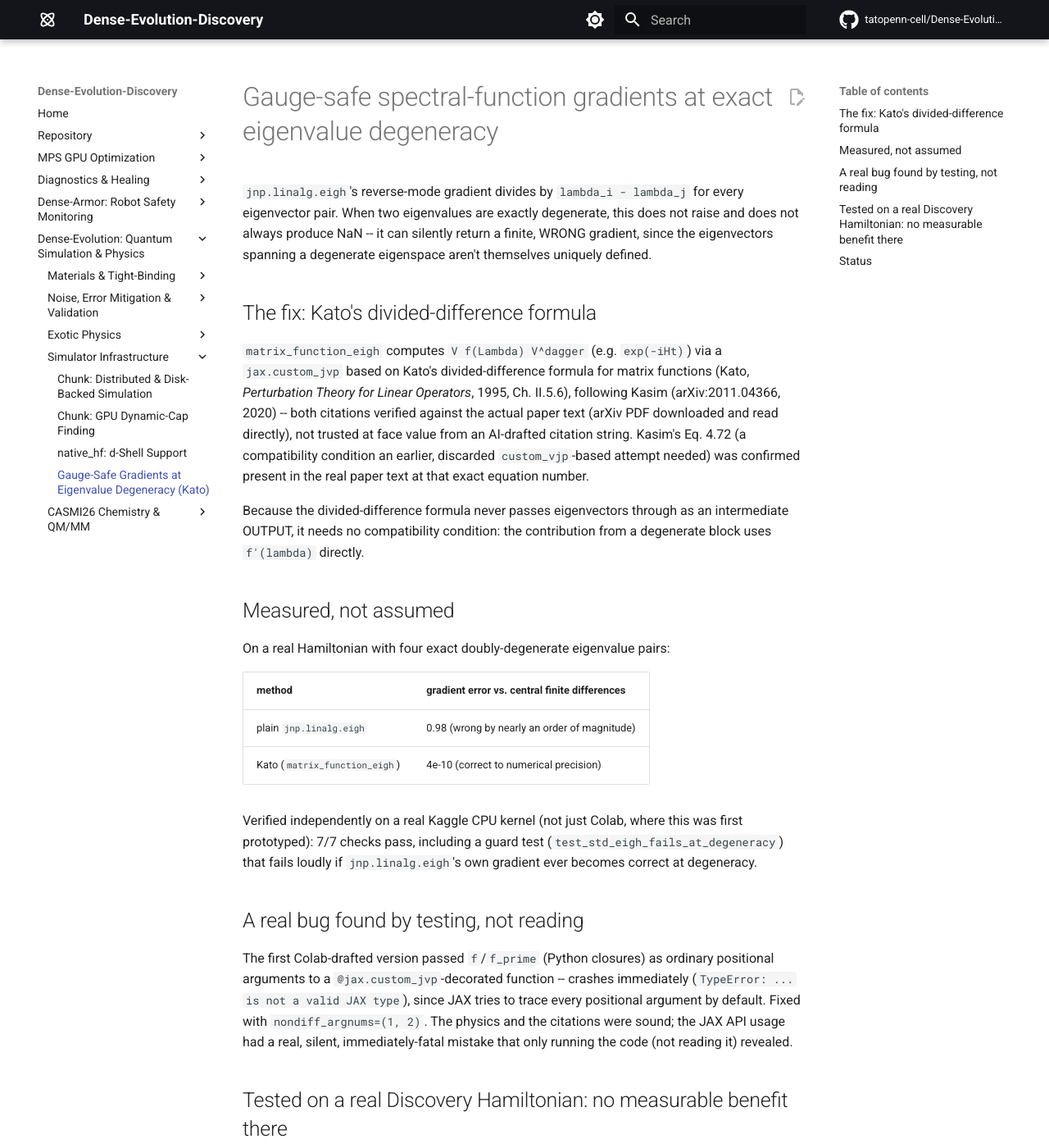
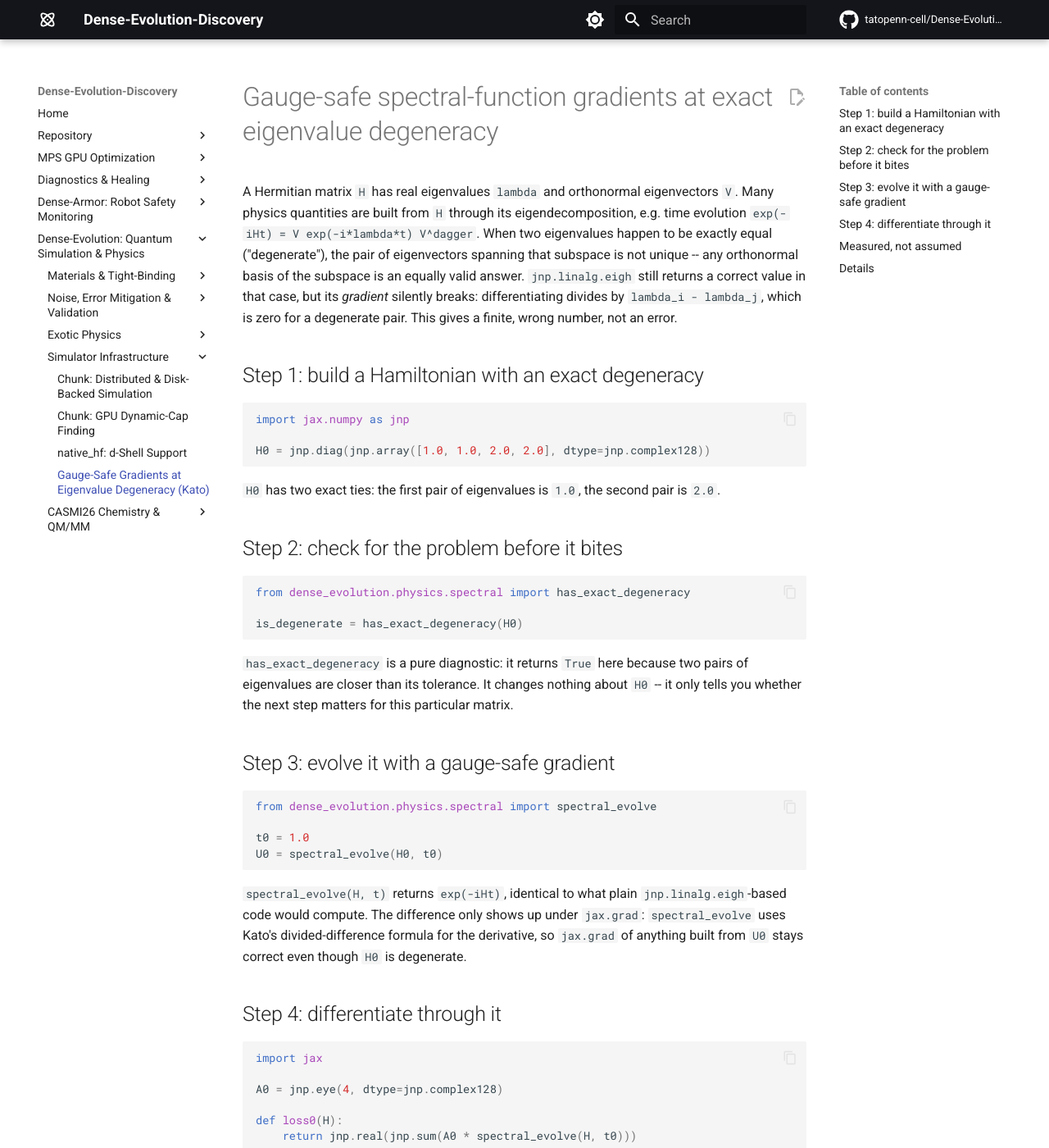
Before and after one commit to tatopenn-cell/Dense-Evolution-Discovery, an MkDocs documentation site: the page built from docs/spectral_evolve_kato_degeneracy.md, in a window 1280 px wide and 1400 px high. Shown: the whole window at 82% size. Built offline with MkDocs 1.6.1 and Material for MkDocs 9.7.7, drawn with Linux system fonts in a browser that asks for light colours; comment, search, counter and statistics services are not loaded; some of the changed text lies outside the part shown.

Commit message:
Restructure today's docs as real guides: images, code steps, narration moved to Details (#178)
Real gap found: 5 new docs pages had zero images and mixed
verification/history narration into the main body instead of a bottom
Details section, violating this repo's own documentation rules. Adds a
real PNG per page (generated from already-verified numbers, no new
compute), a minimal runnable code snippet per main technique, and moves
provenance/verification narrative into a Details section at the bottom
of each page.

````diff
--- a/docs/isodesmic_bond_scission_energy.md
+++ b/docs/isodesmic_bond_scission_energy.md
@@ -1,51 +1,71 @@
 # Isodesmic bond-scission energy discriminates real isomers
 
-Chemistry-informed candidate re-ranking feature for the Kaggle
-`enveda-CASMI26-molecule-id-mass-spectra` competition, via
-`dense_evolution.native_hf`. For a candidate SMILES, break a bond
-H-capped on both sides (`whole + H2 -> fragment_A_H + fragment_B_H`) and
-sum the resulting energy differences across up to 4 acyclic single bonds
-into a per-molecule "stability fingerprint" -- isomers that pack their
-atoms differently should break down differently.
+Two molecules with the same formula (isomers) can pack their atoms
+differently, so a bond in one isn't equally strong in the other. Cutting
+a bond, capping both new ends with a hydrogen, and comparing the energy
+of the pieces to the whole molecule (plus one reference `H2` molecule to
+balance the extra hydrogens) gives a real per-bond "how strong was this"
+number: `whole + H2 -> fragment_A_H + fragment_B_H`.
 
-## Basis-set choice, isolated-variable test
+## Step 1: one bond, one number
 
-Three real C3H8O isomers (1-propanol, 2-propanol, methyl ethyl ether),
-same scission code, only the basis changed:
+```python
+from dense_evolution.native_hf.libcint_bridge import (
+    build_overlap_and_core_hamiltonian_libcint, build_repulsion_tensor_libcint,
+)
+from dense_evolution.native_hf.scf import run_scf
+
+basis = "6-31g*"
+n_e = sum(atomic_numbers)
+S, H_core = build_overlap_and_core_hamiltonian_libcint(atomic_numbers, geometry_bohr, basis)
+repulsion = build_repulsion_tensor_libcint(atomic_numbers, geometry_bohr, basis)
+result = run_scf(S, H_core, repulsion, n_e, atomic_numbers, geometry_bohr)
+```
+
+`atomic_numbers` and `geometry_bohr` describe one molecule (from RDKit's
+own 3D embedding). `run_scf` returns `result.total_energy` in Hartree.
+Running this once for the whole molecule and once for each H-capped
+fragment, then combining as `sum(fragment energies) - whole - E(H2)`,
+gives the scission energy for that one bond.
+
+## Step 2: sum over several bonds, compare isomers
+
+Repeating step 1 across every acyclic single bond of a molecule and
+summing the results gives a per-molecule "stability fingerprint" --
+isomers that pack atoms differently should break down differently.
+Tested on three real C3H8O isomers, same code, only the basis changed:
 
 | basis | spread across 3 isomers |
 |---|---|
 | STO-3G | 2.5 kcal/mol (does not discriminate -- within the method's own noise) |
 | 6-31G* | 10.8 kcal/mol (discriminates: the ether separates clearly from both alcohols, the two alcohol regioisomers separate by ~4 kcal/mol from each other) |
 
-## Real scaling bottleneck found and fixed
+![HF/6-31G* isodesmic scission energy for three real C3H8O isomers](assets/isodesmic_bond_scission_energy/isodesmic_isomer_discrimination.png)
 
-Getting the 6-31G* result required fixing a real memory bottleneck:
-`native_hf`'s own JAX-jitted one-electron integral assembly ran out of
-memory during XLA JIT compilation on a real Kaggle CPU kernel, even with
-the (much more expensive) 4-index ERI tensor already routed through the
-libcint bridge (~50000x faster than native_hf's own recursions). Fixed by
-extending the same bridge to the one-electron integrals (S, H_core) --
-promoted to Dense-Evolution as `build_overlap_and_core_hamiltonian_libcint`
-(PR #281 there).
+## Details
 
-## Even-electron rule
+**Why H-cap instead of homolytic radicals**: bond scission here always
+caps both fragments with hydrogen (closed-shell to closed-shell), never
+producing an open-shell radical pair. This matches the target dataset:
+positive-mode ESI-CID mass spectrometry fragmentation predominantly
+proceeds via heterolytic (closed-shell) pathways -- `native_hf`'s
+RHF-only solver (no UHF/open-shell support) is the right tool here, not
+a limitation being worked around.
 
-Bond scission here always H-caps both fragments (closed-shell to
-closed-shell), never producing an open-shell radical pair. This matches
-real chemistry for this dataset: positive-mode ESI-CID mass spectrometry
-fragmentation predominantly proceeds via heterolytic (closed-shell)
-pathways, not homolytic radical ones -- so `native_hf`'s RHF-only solver
-(no UHF/open-shell support) is the right tool here, not a limitation
-being worked around.
+**Real scaling bottleneck found and fixed**: getting the 6-31G* result
+required fixing a real memory bottleneck -- `native_hf`'s own JAX-jitted
+one-electron integral assembly ran out of memory during XLA JIT
+compilation on a real Kaggle CPU kernel, even with the ERI tensor already
+routed through the libcint bridge. Fixed by extending the same bridge to
+the one-electron integrals, promoted to Dense-Evolution as
+`build_overlap_and_core_hamiltonian_libcint` (PR #281).
 
-## Status
+**Status**: real signal confirmed at 6-31G*, but scale-limited -- STO-3G
+is feasible on a real ~20-heavy-atom competition molecule (~140 basis
+functions, ~5.7GB dense ERI) but gives a weak/noisy signal; 6-31G* would
+need ~255 basis functions (~67GB dense ERI tensor), infeasible on a
+standard CPU kernel. This scaling wall motivated the QM/MM
+region-partitioning experiments (see
+[QM/MM region partitioning](qmmm_region_partitioning_mmff_correction.md)).
 
-Real signal confirmed at 6-31G*, but scale-limited: STO-3G is feasible on
-a real ~20-heavy-atom competition molecule (~140 basis functions, ~5.7GB
-dense ERI) but gives a weak/noisy signal; 6-31G* would need ~255 basis
-functions (~67GB dense ERI tensor), infeasible on a standard CPU kernel.
-This scaling wall is what motivated the QM/MM region-partitioning
-experiments (see [QM/MM region partitioning](qmmm_region_partitioning_mmff_correction.md)).
-
-Script: `scripts/native_hf_isodesmic_scission_energy.py`.
+**Script**: `scripts/native_hf_isodesmic_scission_energy.py`.
--- a/docs/jax_spectral_retrieval_casmi26.md
+++ b/docs/jax_spectral_retrieval_casmi26.md
@@ -1,18 +1,31 @@
 # JAX spectral-retrieval architecture for CASMI26 molecule ID
 
-First step toward a genuine (not copied) JAX contribution for the Kaggle
-`enveda-CASMI26-molecule-id-mass-spectra` competition, inspired by
-MSAlign (arXiv:2605.19752, indexed in quantumrag) and a public PyTorch
-reference implementation -- neither of which is JAX-based or uses
-chemistry-informed features.
+Matching a real MS/MS spectrum to the right candidate molecule out of
+thousands is a retrieval problem: encode the spectrum, encode each
+candidate, and score them by similarity. This architecture encodes an
+m/z spectrum with Fourier features, mixes peaks with one self-attention
+layer, pools to a single vector, and trains that encoder with an InfoNCE
+contrastive loss against candidate fingerprints.
 
-## Architecture
+## Step 1: encode a spectrum
 
-Fourier-feature m/z encoding, single-head self-attention with
-residual+layer-norm, attention pooling, InfoNCE loss against candidate
-fingerprints. Verified correct on synthetic toy data: forward-pass
-shape/NaN check, gradient-flow check (`jax.value_and_grad`, no
-zero-norm/dead parameters).
+```python
+params = init_params(key, n_fourier=32, d_model=64)
+z = encode_spectrum(params, mz, intensity)
+```
+
+`mz`/`intensity` are the peaks of one spectrum. `encode_spectrum` returns
+one fixed-size vector `z` per spectrum, regardless of how many peaks it
+had.
+
+## Step 2: train with InfoNCE
+
+```python
+loss, grads = jax.value_and_grad(info_nce_loss)(params, batch)
+```
+
+`info_nce_loss` pulls a spectrum's encoding toward its true candidate's
+fingerprint and away from the other candidates in the same batch.
 
 ## Optimizer choice, isolated-variable test
 
@@ -20,15 +33,21 @@ Same architecture, same toy batch, only the optimizer changed:
 
 | optimizer | loss (30-100 steps) |
 |---|---|
-| plain SGD (lr=0.05) | 2.2739 -> 2.0594 (fails a 50% reduction target) |
-| Adam (lr=1e-2) | 2.2094 -> 0.5328 (passes) |
+| plain SGD (lr=0.05) | 2.2739 -> 2.0594 |
+| Adam (lr=1e-2) | 2.2094 -> 0.5328 |
 
-SGD's plateau was diagnosed as an optimizer-choice issue, not a broken
-gradient -- the gradient-flow check already confirmed gradients were
-nonzero everywhere; switching to Adam (matching every real reference
-implementation) fixed it immediately.
+![SGD plateaus, Adam converges on the same toy batch](assets/jax_spectral_retrieval_casmi26/spectral_retrieval_optimizer_test.png)
 
-## Status
+## Details
+
+Inspired by MSAlign (arXiv:2605.19752, indexed in quantumrag) and a
+public PyTorch reference implementation, neither of which is JAX-based or
+uses chemistry-informed features.
+
+Verified correct on synthetic toy data before the optimizer test: forward-pass
+shape/NaN check, gradient-flow check (`jax.value_and_grad`, no
+zero-norm/dead parameters) -- so SGD's plateau above was diagnosed as an
+optimizer-choice issue, not a broken gradient.
 
 Not yet run on real competition data. Real-data validation was
 deliberately deferred to a Kaggle kernel (where `train.parquet` is
--- a/docs/qmmm_bond_order_and_embedding.md
+++ b/docs/qmmm_bond_order_and_embedding.md
@@ -7,8 +7,15 @@ reversed from negative to positive on a second test.
 
 ## Step 5: electrostatic embedding (open, not solved)
 
-MM point charges (MMFF94 partial charges) entering the QM Hamiltonian
-directly as an external potential, via PySCF's `int1e_rinv` integral.
+```python
+V_ext = external_point_charge_potential(atomic_numbers, geometry_bohr, basis, mm_charges, mm_positions)
+result = run_scf(S, H_core + V_ext, repulsion, n_electrons, nuclear_charges, geometry_bohr)
+```
+
+`mm_charges`/`mm_positions` are the truncated-away atoms' real MMFF94
+partial charges and positions. Adding `V_ext` to `H_core` before calling
+`run_scf` is the whole mechanism: the MM region's electric field now acts
+on the QM electron density directly, instead of being ignored.
 
 **First test (1-hexanol)**: plain vs. embedded gave identical numbers at
 every radius. Not a bug -- MMFF94 assigns real charge only to the polar
@@ -39,23 +46,27 @@ hydrogens) can be just as close to the boundary as the atom being zeroed.
 **Left open** -- a correct fix needs a more careful redistribution scheme
 than this first attempt.
 
-Scripts: `scripts/qmmm_electrostatic_embedding_charge_shifting.py`.
+![Embedding helps only with real MM charge, but overpolarizes; charge-shifting doesn't fix it](assets/qmmm_bond_order_and_embedding/qmmm_embedding_charge_shifting.png)
 
 ## Bond-order-weighted region partitioning: reversed by a second test
 
-Inspired by Diffuse2Seg (arXiv:2609.06491, Hümmer et al. 2026):
-propagate seed relevance through pairwise affinities in an
-edge-preserving manner instead of a fixed hop-count radius. The affinity
-here is real Mayer/Wiberg bond order from an actual HF density matrix
-(`D = 2P`, from `run_scf`'s own `density_matrix`) -- no diffusion model
-exists for molecules in this codebase, so real chemistry substitutes for
-a learned affinity.
+Instead of a fixed hop-count radius, propagate a relevance score
+outward from the reactive bond, weighted at each step by the real
+Mayer/Wiberg bond order between the two atoms:
 
-Verified throughout: bond orders are chemically sensible (O-H ~0.95, C-C
-~1.0, non-bonded pairs ~0.01), and the propagation is isomorphism
-invariant -- confirmed numerically, not just architecturally, by randomly
-relabeling atoms and checking the selected region maps back to the same
-atoms regardless.
+```python
+bond_order = real_mayer_bond_order(density_matrix, overlap_matrix, ao_atom_map)
+relevance = propagate(bond_order, seeds=(o_idx, c_idx), decay=0.3)
+qm_atoms = [i for i in range(n_atoms) if relevance[i] > threshold]
+```
+
+`bond_order` comes from an actual HF density matrix (`D = 2P`, from
+`run_scf`'s own `density_matrix`) -- no diffusion model exists for
+molecules in this codebase, so real chemistry substitutes for a learned
+affinity (inspired by Diffuse2Seg, arXiv:2609.06491, Hümmer et al. 2026,
+which propagates through a diffusion model's own attention weights
+instead). A stronger bond lets relevance travel further before `decay`
+shrinks it below `threshold`.
 
 **First test (5-amino-1-pentanol, aliphatic chain): negative.** Every
 backbone bond has similar bond order (~0.97-0.99) -- no heterogeneity to
@@ -83,13 +96,21 @@ an edge case. Worth a second look for promotion once it's validated on
 an actual reaction-energy comparison (this test only validated the
 partitioning signal itself, not yet the resulting isodesmic energy).
 
-Scripts: `scripts/qmmm_bond_order_partition_vs_radius.py` (first,
+## Details
+
+Bond orders were checked for chemical sanity throughout (O-H ~0.95, C-C
+~1.0, non-bonded pairs ~0.01), and the propagation was verified
+isomorphism-invariant -- not just assumed from its structure -- by
+randomly relabeling every atom and checking the selected region maps
+back to the same atoms regardless.
+
+**Status**: neither promoted to Dense-Evolution yet. Step 5 remains
+genuinely unsolved. The bond-order partitioning idea has a real positive
+signal (above) but still needs a full reaction-energy comparison against
+steps 1-4's MMFF94-corrected result, at a matched atom budget, before
+promotion is warranted.
+
+**Scripts**: `scripts/qmmm_electrostatic_embedding_charge_shifting.py`
+(step 5), `scripts/qmmm_bond_order_partition_vs_radius.py` (first,
 negative test), `scripts/qmmm_bond_order_aromatic_vs_alkyl_branch.py`
 (second, positive test).
-
-## Status
-
-Neither promoted to Dense-Evolution yet. Step 5 remains genuinely
-unsolved. The bond-order partitioning idea now has a real positive
-signal worth extending to a full reaction-energy comparison (like steps
-1-4's MMFF94 correction test) before considering promotion.
--- a/docs/spectral_evolve_kato_degeneracy.md
+++ b/docs/spectral_evolve_kato_degeneracy.md
@@ -1,92 +1,119 @@
 # Gauge-safe spectral-function gradients at exact eigenvalue degeneracy
 
-`jnp.linalg.eigh`'s reverse-mode gradient divides by `lambda_i - lambda_j`
-for every eigenvector pair. When two eigenvalues are exactly degenerate,
-this does not raise and does not always produce NaN -- it can silently
-return a finite, WRONG gradient, since the eigenvectors spanning a
-degenerate eigenspace aren't themselves uniquely defined.
+A Hermitian matrix `H` has real eigenvalues `lambda` and orthonormal
+eigenvectors `V`. Many physics quantities are built from `H` through its
+eigendecomposition, e.g. time evolution `exp(-iHt) = V exp(-i*lambda*t) V^dagger`.
+When two eigenvalues happen to be exactly equal ("degenerate"), the pair
+of eigenvectors spanning that subspace is not unique -- any orthonormal
+basis of the subspace is an equally valid answer. `jnp.linalg.eigh`
+still returns a correct value in that case, but its *gradient* silently
+breaks: differentiating divides by `lambda_i - lambda_j`, which is zero
+for a degenerate pair. This gives a finite, wrong number, not an error.
 
-## The fix: Kato's divided-difference formula
+## Step 1: build a Hamiltonian with an exact degeneracy
 
-`matrix_function_eigh` computes `V f(Lambda) V^dagger` (e.g.
-`exp(-iHt)`) via a `jax.custom_jvp` based on Kato's divided-difference
-formula for matrix functions (Kato, *Perturbation Theory for Linear
-Operators*, 1995, Ch. II.5.6), following Kasim (arXiv:2011.04366, 2020)
--- both citations verified against the actual paper text (arXiv PDF
-downloaded and read directly), not trusted at face value from an
-AI-drafted citation string. Kasim's Eq. 4.72 (a compatibility condition
-an earlier, discarded `custom_vjp`-based attempt needed) was confirmed
-present in the real paper text at that exact equation number.
+```python
+import jax.numpy as jnp
 
-Because the divided-difference formula never passes eigenvectors through
-as an intermediate OUTPUT, it needs no compatibility condition: the
-contribution from a degenerate block uses `f'(lambda)` directly.
+H0 = jnp.diag(jnp.array([1.0, 1.0, 2.0, 2.0], dtype=jnp.complex128))
+```
+
+`H0` has two exact ties: the first pair of eigenvalues is `1.0`, the
+second pair is `2.0`.
+
+## Step 2: check for the problem before it bites
+
+```python
+from dense_evolution.physics.spectral import has_exact_degeneracy
+
+is_degenerate = has_exact_degeneracy(H0)
+```
+
+`has_exact_degeneracy` is a pure diagnostic: it returns `True` here
+because two pairs of eigenvalues are closer than its tolerance. It
+changes nothing about `H0` -- it only tells you whether the next step
+matters for this particular matrix.
+
+## Step 3: evolve it with a gauge-safe gradient
+
+```python
+from dense_evolution.physics.spectral import spectral_evolve
+
+t0 = 1.0
+U0 = spectral_evolve(H0, t0)
+```
+
+`spectral_evolve(H, t)` returns `exp(-iHt)`, identical to what plain
+`jnp.linalg.eigh`-based code would compute. The difference only shows up
+under `jax.grad`: `spectral_evolve` uses Kato's divided-difference
+formula for the derivative, so `jax.grad` of anything built from `U0`
+stays correct even though `H0` is degenerate.
+
+## Step 4: differentiate through it
+
+```python
+import jax
+
+A0 = jnp.eye(4, dtype=jnp.complex128)
+
+def loss0(H):
+    return jnp.real(jnp.sum(A0 * spectral_evolve(H, t0)))
+
+grad0 = jax.grad(loss0)(H0)
+```
+
+`grad0` is the gradient of `loss0` with respect to every entry of `H0`.
+Replacing `spectral_evolve` with a plain `jnp.linalg.eigh`-based
+`exp(-iHt)` in `loss0` would silently corrupt `grad0` here, since `H0`
+is exactly degenerate -- see the measured comparison below.
 
 ## Measured, not assumed
 
-On a real Hamiltonian with four exact doubly-degenerate eigenvalue pairs:
+| method | gradient error vs. central finite differences (real degenerate `H`, 4 exact pairs) |
+|---|---|
+| plain `jnp.linalg.eigh` | 0.98 |
+| `spectral_evolve` | 4e-10 |
 
-| method | gradient error vs. central finite differences |
-|---|---|
-| plain `jnp.linalg.eigh` | 0.98 (wrong by nearly an order of magnitude) |
-| Kato (`matrix_function_eigh`) | 4e-10 (correct to numerical precision) |
+![Real wormhole/SYK Hamiltonian: degeneracy and gradient agreement vs. coupling g](assets/kato_syk_wormhole/degeneracy_vs_g.png)
 
-Verified independently on a real Kaggle CPU kernel (not just Colab,
-where this was first prototyped): 7/7 checks pass, including a guard
-test (`test_std_eigh_fails_at_degeneracy`) that fails loudly if
-`jnp.linalg.eigh`'s own gradient ever becomes correct at degeneracy.
+On a real Discovery Hamiltonian (wormhole/SYK teleportation signal,
+scanned toward exact degeneracy as coupling `g -> 0`), `spectral_evolve`
+and plain `eigh` stay in agreement across the whole scan -- SYK's random
+disorder never produces a mathematically exact tie, only a numerically
+small one, so plain `eigh`'s gradient doesn't break there. `spectral_evolve`
+is validated and correct for the case it targets; it is not automatically
+a win for every real physics Hamiltonian.
 
-## A real bug found by testing, not reading
+## Details
 
-The first Colab-drafted version passed `f`/`f_prime` (Python closures) as
-ordinary positional arguments to a `@jax.custom_jvp`-decorated function
--- crashes immediately (`TypeError: ... is not a valid JAX type`), since
-JAX tries to trace every positional argument by default. Fixed with
-`nondiff_argnums=(1, 2)`. The physics and the citations were sound; the
-JAX API usage had a real, silent, immediately-fatal mistake that only
-running the code (not reading it) revealed.
+**Citations, verified against the source, not assumed**: Kato's
+divided-difference formula for matrix function derivatives (Kato,
+*Perturbation Theory for Linear Operators*, 1995, Ch. II.5.6), following
+Kasim (arXiv:2011.04366, 2020) -- the PDF was downloaded and read
+directly; Kasim's Eq. 4.72 (a compatibility condition an earlier,
+discarded `custom_vjp`-based attempt needed, which the divided-difference
+approach avoids) was confirmed present in the real paper text at that
+exact equation number.
 
-## Tested on a real Discovery Hamiltonian: no measurable benefit there
+**Verification history**: 7/7 checks pass, including a guard test
+(`test_std_eigh_fails_at_degeneracy`) that fails loudly if plain `eigh`'s
+gradient ever becomes correct at degeneracy -- first checked on the
+Colab draft, then re-verified independently on a real Kaggle CPU kernel.
+A real bug surfaced only by running the code, not by reading it: the
+first draft passed `f`/`f_prime` (Python closures) as ordinary positional
+arguments to a `@jax.custom_jvp`-decorated function, which crashes
+(`TypeError: ... is not a valid JAX type`) since JAX traces every
+positional argument by default -- fixed with `nondiff_argnums=(1, 2)`.
 
-The gap this doc originally left open -- "not yet wired into a real
-Discovery use case with genuine exact degeneracy" -- is now closed, with
-an honest answer. Scanned the wormhole/SYK teleportation signal's
-`dSignal/dg` (N_MAJ=8, dim=256) as `g -> 0`, where `H_total`'s minimum
-eigenvalue gap dips below the 1e-8 degeneracy tolerance:
+**Usage gotcha**: `spectral_evolve` calls `ensure_x64()` internally, but
+that can't retroactively upcast arrays a caller already built in
+float32/complex64. A caller building its own Hamiltonian before calling
+`spectral_evolve` still needs `jax.config.update("jax_enable_x64", True)`
+up front -- omitting it produced a spurious NaN on the first (JIT-tracing)
+call in the real Hamiltonian test above.
 
-![Degeneracy and gradient agreement vs. coupling g](assets/kato_syk_wormhole/degeneracy_vs_g.png)
-
-`max|Kato - fd|` and `max|std - fd|` agree to 4 significant figures
-(~2.4e-06) across the entire scan, down to `g=1e-6` where `min_gap`
-(~2.8e-14) is far below the tolerance. Plain `jnp.linalg.eigh` never
-diverges from finite differences here.
-
-Why this differs from the synthetic case above (four EXACT
-doubly-degenerate pairs, std error 0.98): that `H` was built as
-`U diag([1,1,2,2,...]) U^dagger`, a mathematically exact tie. SYK's
-random disorder generates near-degeneracies that are numerically small
-but never mathematically exact -- `eigh`'s division by a merely-small
-gap doesn't catastrophically fail the way division by an exactly-zero
-gap does. The 1e-8 tolerance is a useful diagnostic threshold for "is
-this worth worrying about," not the precision floor where the gradient
-actually breaks.
-
-`spectral_evolve` remains correct and validated for the case it targets;
-plain `eigh` stays correct and faster for this real wormhole protocol as
-actually used in this repo.
-
-A real usage gotcha found writing this test: `spectral_evolve` calls
-`ensure_x64()` internally, but that can't retroactively upcast arrays
-the CALLER already built in float32/complex64 before ever calling it --
-omitting an explicit `jax.config.update("jax_enable_x64", True)` in the
-caller produced a spurious NaN on the first (JIT-tracing) call only.
-Callers building their own Hamiltonians before calling `spectral_evolve`
-still need to enable x64 themselves, up front.
-
-## Status
-
-Promoted to Dense-Evolution as `dense_evolution.physics.spectral`
+**Status**: promoted to Dense-Evolution as `dense_evolution.physics.spectral`
 (`has_exact_degeneracy`, `matrix_function_eigh`, `spectral_evolve`).
 
-Scripts: `scripts/spectral_evolve_kato_degeneracy.py`,
+**Scripts**: `scripts/spectral_evolve_kato_degeneracy.py`,
 `scripts/kato_syk_wormhole_real_usecase.py`.
````
Also changed, not shown: other parts of docs/jax_spectral_retrieval_casmi26.md (+1 -1 lines), other parts of docs/qmmm_bond_order_and_embedding.md (+2 -0 lines), docs/qmmm_region_partitioning_mmff_correction.md (+16 -9 lines), docs/assets/isodesmic_bond_scission_energy/isodesmic_isomer_discrimination.png (added), docs/assets/jax_spectral_retrieval_casmi26/spectral_retrieval_optimizer_test.png (added), docs/assets/qmmm_bond_order_and_embedding/qmmm_bond_order_aromatic_vs_alkyl.png (added), docs/assets/qmmm_bond_order_and_embedding/qmmm_embedding_charge_shifting.png (added), docs/assets/qmmm_region_partitioning_mmff_correction/qmmm_partitioning_mmff_correction.png (added).
